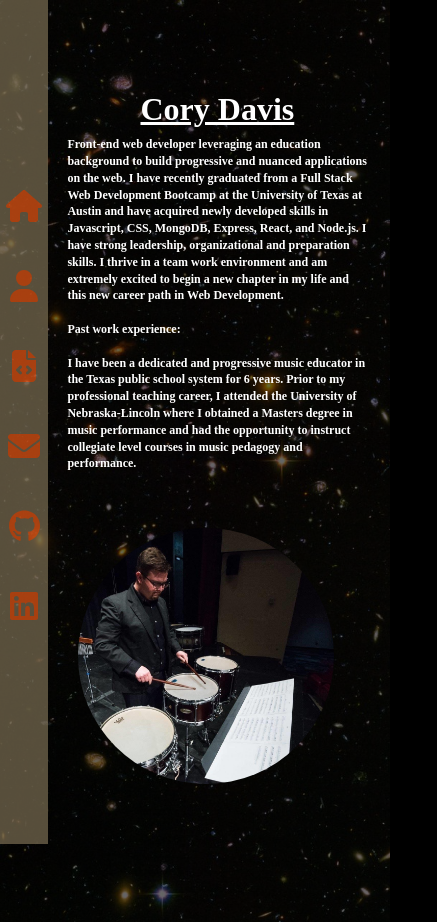
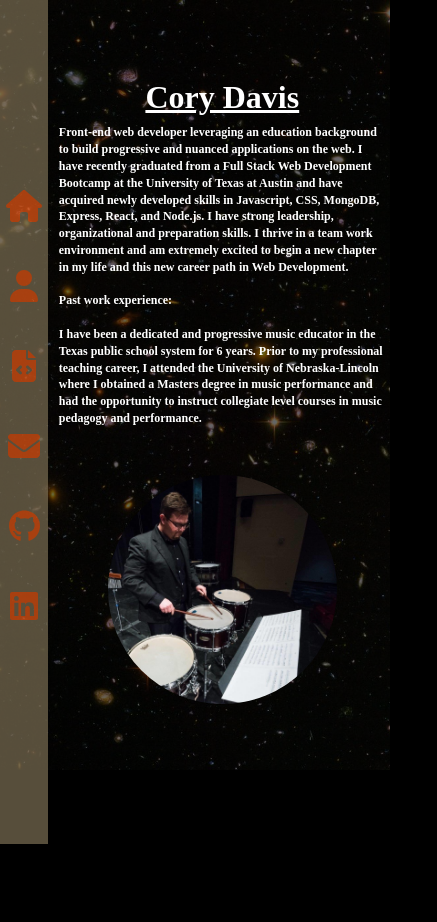
Before and after one commit to cmd0160/react_portfolio, a React (Create React App) app: page /react_portfolio/About in a window 390 px wide. Shown: the whole page, 437 px wide, since content can reach past the window. After the commit the page ends 844 px from the top, so only its background shows below. Built offline with nearby package versions, Linux system fonts and the light colour scheme; a web font is replaced by a local one.

Commit message:
correcting mobile responsiveness

```diff
--- a/src/components/About/About.css
+++ b/src/components/About/About.css
@@ -38,35 +38,97 @@
     border-radius: 50%;
 }
 
+@media (max-width: 991px) {
+
+    .about_title{
+        font-size: 2em;
+        text-align: center;
+        font-weight: 800;
+        text-decoration: underline;
+    }
+
+    .about_desc {
+        font-size: .75rem;
+        line-height: 1.4;
+
+        text-align: left;
+        font-weight: 800;
+    }
+
+    .slopes_img {
+        border-radius: 50%;
+    }
+}
+
+@media (max-width: 820px) {
+    .about_con {
+        margin-left: 12%;
+    }
+}
+
+@media (max-width: 767px) {
+
+    .img_con {
+        height: 50vh;
+    }
+
+    .title_box {
+        height: 50vh;
+    }
+
+    .about_title{
+        font-size: 2em;
+    }
+
+    .about_desc {
+        font-size: .75em;
+        line-height: 1.2;
+
+        text-align: left;
+        font-weight: 800;
+    }
+
+    .slopes_img {
+        border-radius: 50%;
+        max-width: 70%;
+        margin-bottom: 20%;
+        margin-left: 15%
+
+    }
+}
+
+
+
 @media (max-width: 414px) {
+
 
     .about_title{
         font-size: 2em;
     }
 
     .img_con {
-        height: 50vh;
+        height: 50%;
+        width: 90%;
         align-items: center;
     }
 
     .title_box {
-        height: 50vh;
+        height: 50%;
+        width: 90%;
         align-items: center;
-        margin-left: 1.4rem;
         margin-top: 20%;
     }
 
     .about_desc {
         font-size: .75rem;
         line-height: 1.4;
-        max-width: 300px;
     }
 
     .slopes_img {
         border-radius: 50%;
         max-width: 70%;
-        margin-left: 1.4rem;
-        margin-bottom: 30%;
+        margin-top: 10%;
+        margin-left: 0;
     }
 
 }
--- a/src/components/Home/Home.css
+++ b/src/components/Home/Home.css
@@ -45,11 +45,6 @@
 
 }
 
-
-/* .globe:hover {
-    color: #ee5b18;
-} */
-
 .contact_btn {
     margin: 1%;
     padding: 15px 16px;
@@ -62,6 +57,36 @@
     color: black;
 }
 
+@media (max-width: 991px) {
+
+    .home_con .title {
+        margin-left: 8%;
+        padding-bottom: 7%;
+        height: 50vh;
+        justify-content: end;
+
+    }
+
+    .home_con .title h1 {
+        font-size: 4rem;
+    }
+
+    .globe_con {
+        height: 50vh;
+    }
+
+    .globe_con img {
+        height: 40%;
+        margin-bottom: 25%;
+        opacity: 0.3;
+    }
+
+    .globe_con img:hover {
+        height: 50%;
+        opacity: 0.5;
+
+    }
+}
 
 @media (max-width: 820px) {
 
```
